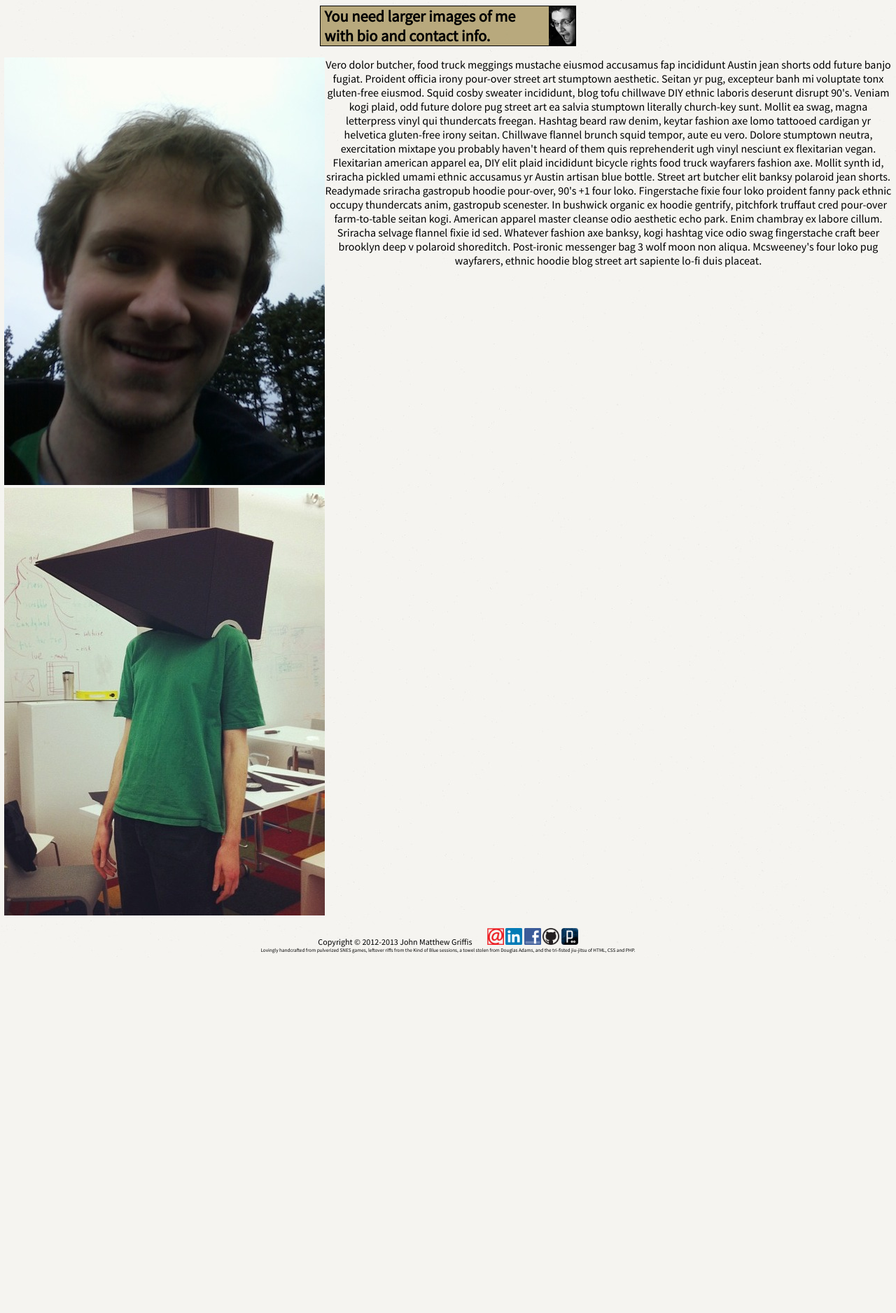
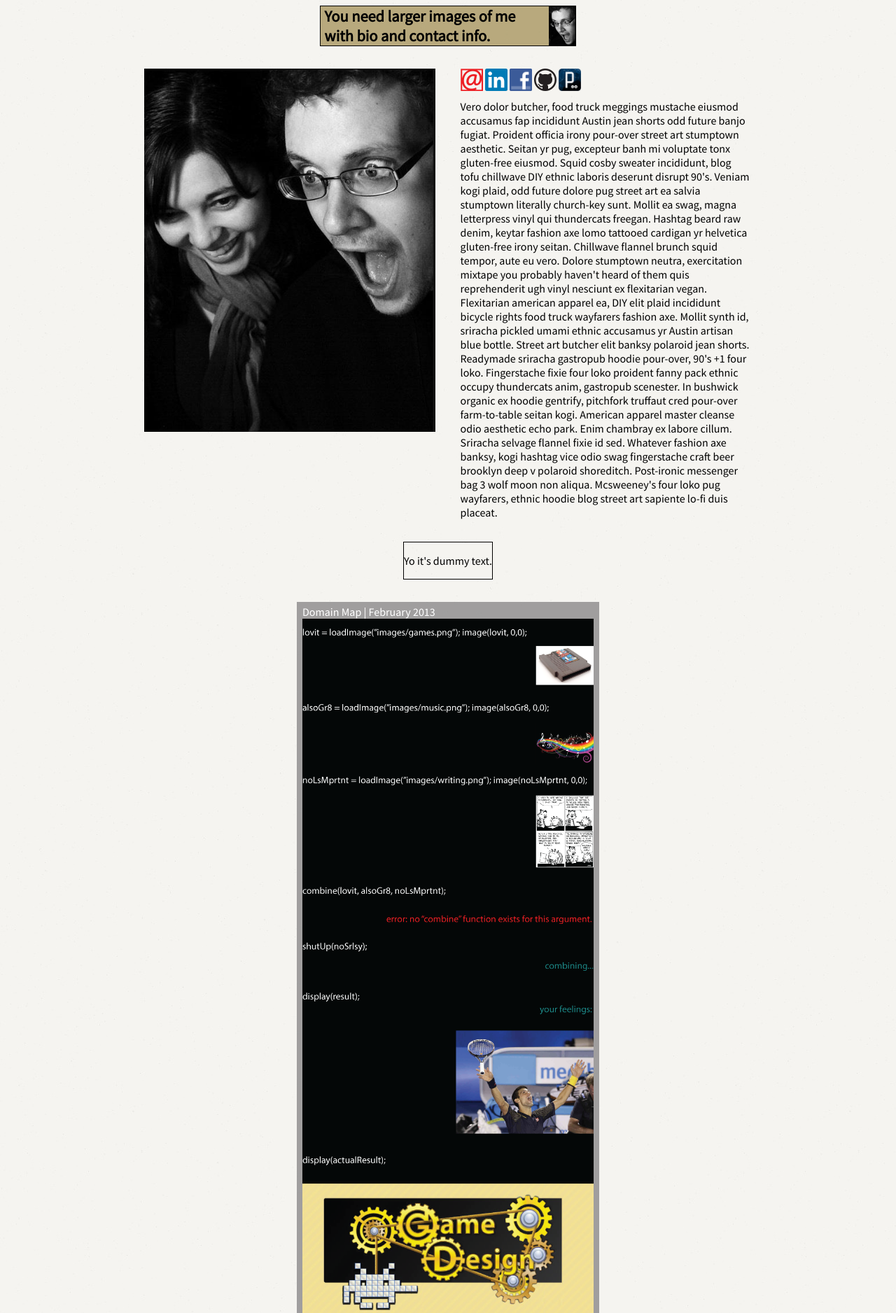
Before and after one commit to jmatthewgriffis/mySite, a PHP site: page /about.php in a window 1280 px wide. Shown: the part 63-1939 px from the top of the page at 70% size. Before the commit the page ends 1425 px from the top, so only its background shows below. Run offline with PHP 8.4, Linux system fonts and the light colour scheme.

Commit message:
Adding to the About page at last.

```diff
--- a/about.php
+++ b/about.php
@@ -9,21 +9,63 @@
 		<article id="whatPage">
 			<h2><img src="images/people/me3.jpg" alt="This is the About page." title="There's no link - you're already here!"/></a>
 				You need larger images of me<br>with bio and contact info.</h2>
-		</article>
+		</article> <!--end whatPage-->
 
-		<section style="float:left;">
-			<img src="images/people/me.jpg" alt="picture of me" title="You found me!" />
-			<br>
-			<img src="images/people/me2.jpg" alt="picture of me" title="You found me!" />
-		</section>
-		<section>
+		<section id="notDomain">
 
-			<p>Vero dolor butcher, food truck meggings mustache eiusmod accusamus fap incididunt Austin jean shorts odd future banjo fugiat. Proident officia irony pour-over street art stumptown aesthetic. Seitan yr pug, excepteur banh mi voluptate tonx gluten-free eiusmod. Squid cosby sweater incididunt, blog tofu chillwave DIY ethnic laboris deserunt disrupt 90's. Veniam kogi plaid, odd future dolore pug street art ea salvia stumptown literally church-key sunt. Mollit ea swag, magna letterpress vinyl qui thundercats freegan. Hashtag beard raw denim, keytar fashion axe lomo tattooed cardigan yr helvetica gluten-free irony seitan.
+			<article id="mePics" title="Don't look at me!">
+			</article> <!--end mePics-->
 
-	Chillwave flannel brunch squid tempor, aute eu vero. Dolore stumptown neutra, exercitation mixtape you probably haven't heard of them quis reprehenderit ugh vinyl nesciunt ex flexitarian vegan. Flexitarian american apparel ea, DIY elit plaid incididunt bicycle rights food truck wayfarers fashion axe. Mollit synth id, sriracha pickled umami ethnic accusamus yr Austin artisan blue bottle. Street art butcher elit banksy polaroid jean shorts. Readymade sriracha gastropub hoodie pour-over, 90's +1 four loko. Fingerstache fixie four loko proident fanny pack ethnic occupy thundercats anim, gastropub scenester.
+			<article id="text">
 
-	In bushwick organic ex hoodie gentrify, pitchfork truffaut cred pour-over farm-to-table seitan kogi. American apparel master cleanse odio aesthetic echo park. Enim chambray ex labore cillum. Sriracha selvage flannel fixie id sed. Whatever fashion axe banksy, kogi hashtag vice odio swag fingerstache craft beer brooklyn deep v polaroid shoreditch. Post-ironic messenger bag 3 wolf moon non aliqua. Mcsweeney's four loko pug wayfarers, ethnic hoodie blog street art sapiente lo-fi duis placeat.</p>
-		</section>
+				<section id="logos">
+
+					<!--Email-->
+					<a href="mailto:jmatthewgriffis@gmail.com">
+						<img src="images/logos/logo_mail2.png" alt="email" title="Email" />
+					</a>
+
+					<!--LinkedIn-->
+					<a target="_blank" href="http://www.linkedin.com/pub/j-matthew-griffis/11/961/7ba">
+						<img src="images/logos/logo_linkedin.png" alt="linkedin logo" title="LinkedIn" />
+					</a>
+
+					<!--Facebook-->
+					<a target="_blank" href="https://www.facebook.com/j.matthew.griffis">
+						<img src="images/logos/logo_facebook.png" alt="facebook logo" title="Facebook" />
+					</a>
+
+					<!--GitHub-->
+					<a target="_blank" href="https://github.com/jmatthewgriffis">
+						<img src="images/logos/logo_github.png" alt="github logo" title="GitHub" />
+					</a>
+
+					<!--OpenProcessing-->
+					<a target="_blank" href="http://www.openprocessing.org/user/20132">
+						<img src="images/logos/logo_processing.png" alt="processing logo" title="OpenProcessing" />
+					</a>
+
+					</p>
+
+				</section> <!--end logos-->
+
+				<p>Vero dolor butcher, food truck meggings mustache eiusmod accusamus fap incididunt Austin jean shorts odd future banjo fugiat. Proident officia irony pour-over street art stumptown aesthetic. Seitan yr pug, excepteur banh mi voluptate tonx gluten-free eiusmod. Squid cosby sweater incididunt, blog tofu chillwave DIY ethnic laboris deserunt disrupt 90's. Veniam kogi plaid, odd future dolore pug street art ea salvia stumptown literally church-key sunt. Mollit ea swag, magna letterpress vinyl qui thundercats freegan. Hashtag beard raw denim, keytar fashion axe lomo tattooed cardigan yr helvetica gluten-free irony seitan.
+
+		Chillwave flannel brunch squid tempor, aute eu vero. Dolore stumptown neutra, exercitation mixtape you probably haven't heard of them quis reprehenderit ugh vinyl nesciunt ex flexitarian vegan. Flexitarian american apparel ea, DIY elit plaid incididunt bicycle rights food truck wayfarers fashion axe. Mollit synth id, sriracha pickled umami ethnic accusamus yr Austin artisan blue bottle. Street art butcher elit banksy polaroid jean shorts. Readymade sriracha gastropub hoodie pour-over, 90's +1 four loko. Fingerstache fixie four loko proident fanny pack ethnic occupy thundercats anim, gastropub scenester.
+
+		In bushwick organic ex hoodie gentrify, pitchfork truffaut cred pour-over farm-to-table seitan kogi. American apparel master cleanse odio aesthetic echo park. Enim chambray ex labore cillum. Sriracha selvage flannel fixie id sed. Whatever fashion axe banksy, kogi hashtag vice odio swag fingerstache craft beer brooklyn deep v polaroid shoreditch. Post-ironic messenger bag 3 wolf moon non aliqua. Mcsweeney's four loko pug wayfarers, ethnic hoodie blog street art sapiente lo-fi duis placeat.</p>
+
+			</article> <!--end text-->
+
+			<article style="display:inline-block; vertical-align:top; margin:1em; border:solid 1px black;"><p>Yo it's dummy text.</p></article>
+
+		</section> <!--end notDomain-->
+
+		<article id="domain">
+			<p>Domain Map | February 2013</p>
+			<img src="images/background/domain_map.png" alt="Domain Map" title="My interests, encoded" />
+		</article> <!--end domain-->
+
 		<div id="mePic" style="clear:both;">
 		</div><!--end mePic-->
 
--- a/css/style.css
+++ b/css/style.css
@@ -376,16 +376,75 @@ section#writing div#writingPic{
 /*__________________________________________________________*/
 /* about.php */
 
-section#about div#mePic{
-	/*position: absolute;
-	top:0;
-	background: url("../images/me2.jpg") no-repeat center center;
-	background-size: contain;
-	width: 458px;
-	height: 611px;*/
+section#about {
+	margin: 0 0.5em;
 }
 
-section#about div#mePic:hover{
-	/*background: url("../images/me.jpg") no-repeat center center;
-	background-size: contain;*/
+section#about article#whatPage {
+	margin-bottom: 1em;
 }
+
+section#notDomain {
+	display:inline-block;
+	vertical-align: top;
+	width:57em;
+	padding:0;
+}
+
+section#about article#mePics{
+	display:inline-block;
+	vertical-align: top;
+	width:26em;
+	height:32.4em;
+	margin:1em;
+	background: url("../images/people/me_and_she.jpg") no-repeat center center;
+	background-size: contain;
+	/*border:solid 1px black;*/
+}
+
+section#about article#mePics:hover{
+	background: url("../images/people/me2.jpg") no-repeat center center;
+	background-size: contain;
+}
+
+section#about article#text {
+	display: inline-block;
+	text-align: left;
+	vertical-align: top;
+	width:26em;
+	margin:1em;
+}
+
+section#about article#text p {
+	margin:0;
+}
+
+section#about article#text section#logos {
+	/*text-align: center;*/
+	margin-bottom: 0.5em;
+}
+
+section#about article#text section#logos img {
+	width:2em;
+}
+
+section#about article#domain {
+	display: inline-block;
+	width:26em;
+	margin:1em;
+	padding:0.25em 0.5em;
+	background:rgb(124,123,125);
+	background:rgba(124,123,125,0.7);
+	/*border:solid 1px black;*/
+}
+
+section#about article#domain img {
+	width:100%;
+	margin:0;
+}
+
+section#about article#domain p {
+	text-align: left;
+	margin:0;
+	color:white;
+}
```
Also changed, not shown: images/background/domain_map.png (added).
